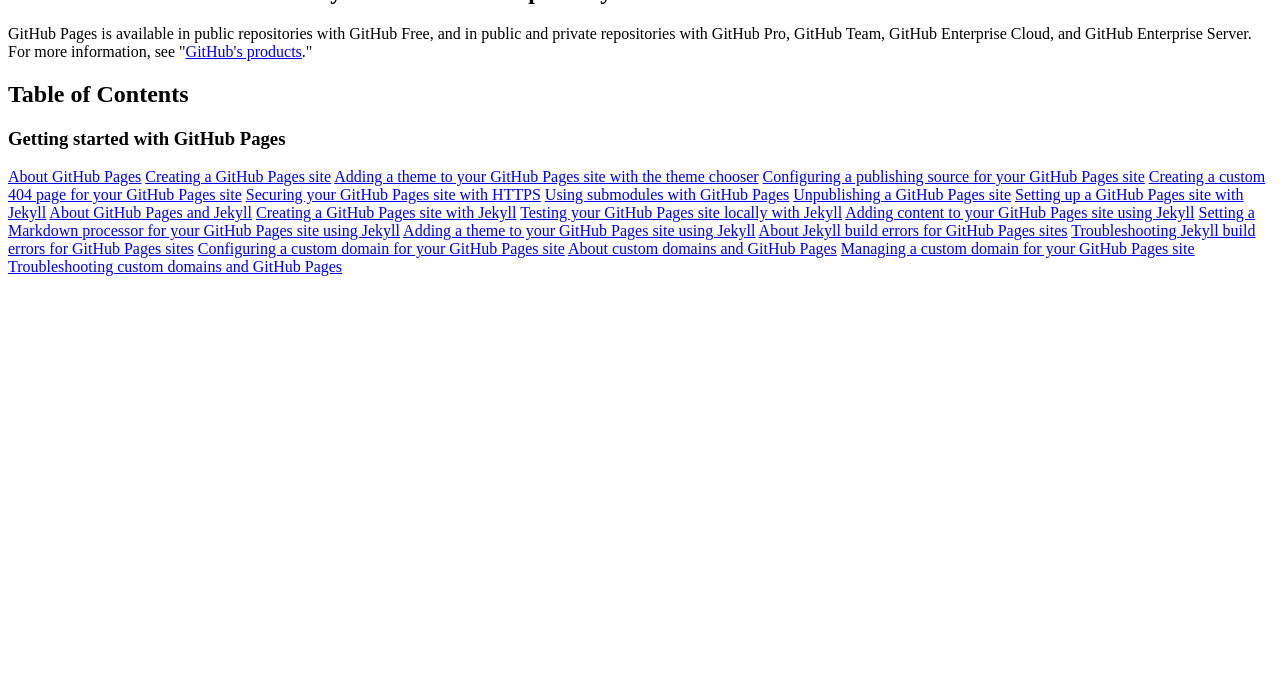
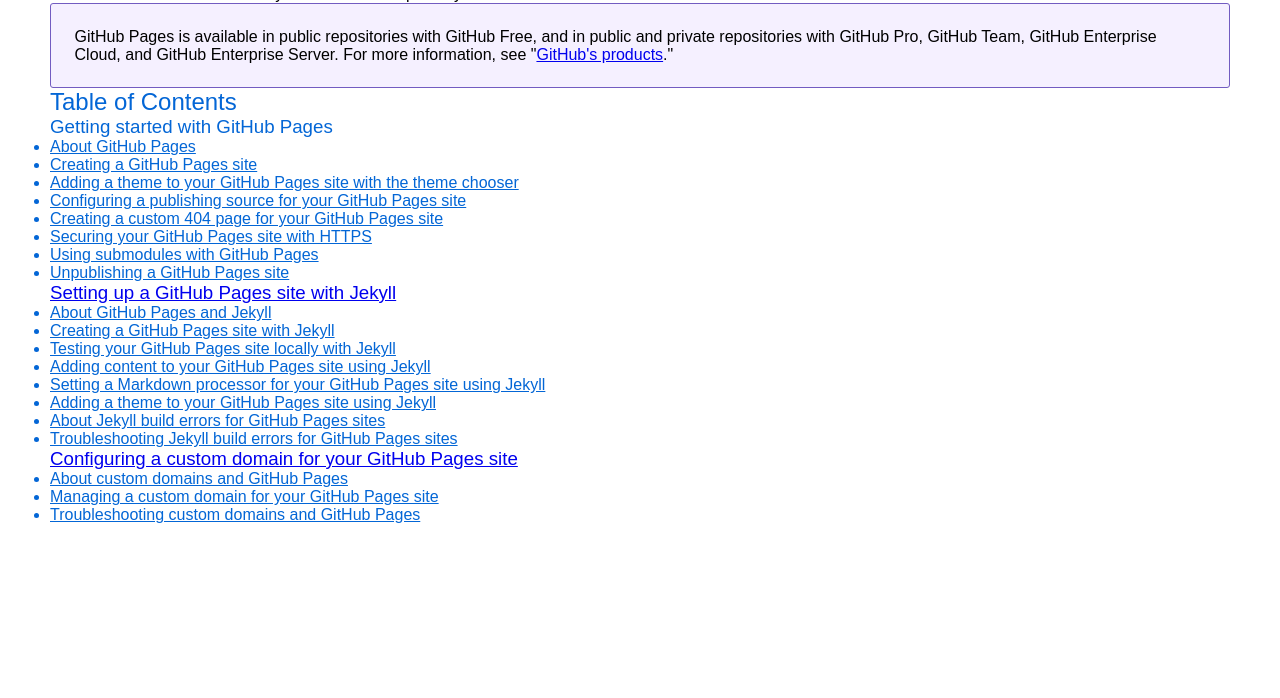
Before and after one commit to wi-fighters/github-pages-jseguraweb, a plain HTML site: page index.html in a window 1280 px wide. Shown: the part 102-800 px from the top of the page. Drawn offline with Linux system fonts and the light colour scheme.

Commit message:
add structure tags and color

```diff
--- a/index.html
+++ b/index.html
@@ -6,97 +6,161 @@
     <meta name="viewport" content="width=device-width, initial-scale=1.0">
     <meta http-equiv="X-UA-Compatible" content="ie=edge">
     <title>Working with GitHub Pages</title>
+    <style>
+        * {
+            margin: 0;
+            padding: 0;
+            font-family: Arial, Helvetica, sans-serif;
+            font-weight: 400;
+        }
+
+        body {
+            padding: 50px;
+        }
+
+        aside {
+            background-color: #F5F0FF;
+            border: 1px solid #725CC1;
+            border-radius: 3px;
+        }
+
+        aside p {
+            padding: 2%;
+        }
+
+        h2,
+        h3,
+        ul,
+        ul>a,
+        li>a {
+            color: #0366D6;
+        }
+    </style>
 </head>
 
 <body>
 
+    <header>
         <h1>Working with GitHub Pages</h1>
 
-    <h2>You can create a website directly from a GitHub repository.</h2>
+        <p>You can create a website directly from a GitHub repository.</p>
+    </header>
 
+    <aside>
         <p>
-        GitHub Pages is available in public repositories with GitHub Free, and in public and private repositories with
-        GitHub Pro, GitHub Team, GitHub Enterprise Cloud, and GitHub Enterprise Server. For more information, see "<a
-            href="/articles/github-s-products">GitHub's products</a>."
+            GitHub Pages is available in public repositories with GitHub Free, and in public and private repositories
+            with
+            GitHub Pro, GitHub Team, GitHub Enterprise Cloud, and GitHub Enterprise Server. For more information, see
+            "<a href="/articles/github-s-products">GitHub's products</a>."
         </p>
+    </aside>
 
+    <main>
         <h2>Table of Contents</h2>
 
         <h3>Getting started with GitHub Pages</h3>
+        <ul>
+            <li>
+                <a href="https://help.github.com/en/github/working-with-github-pages/about-github-pages">About GitHub
+                    Pages</a>
+            </li>
 
-    <a href="https://help.github.com/en/github/working-with-github-pages/about-github-pages">About GitHub Pages</a>
+            <li>
+                <a href="https://help.github.com/en/github/working-with-github-pages/creating-a-github-pages-site">Creating
+                    a
+                    GitHub
+                    Pages site</a></li>
 
-    <a href="https://help.github.com/en/github/working-with-github-pages/creating-a-github-pages-site">Creating a GitHub
-        Pages site</a>
-
+            <li>
                 <a
                     href="https://help.github.com/en/github/working-with-github-pages/adding-a-theme-to-your-github-pages-site-with-the-theme-chooser">Adding
                     a theme to your GitHub Pages site with the theme chooser</a>
+            </li>
 
+            <li>
                 <a
                     href="https://help.github.com/en/github/working-with-github-pages/configuring-a-publishing-source-for-your-github-pages-site">Configuring
                     a publishing source for your GitHub Pages site</a>
+            </li>
 
+            <li>
                 <a
                     href="https://help.github.com/en/github/working-with-github-pages/creating-a-custom-404-page-for-your-github-pages-site">Creating
                     a custom 404 page for your GitHub Pages site</a>
+            </li>
 
-    <a href="https://help.github.com/en/github/working-with-github-pages/securing-your-github-pages-site-with-https">Securing
+            <li>
+                <a
+                    href="https://help.github.com/en/github/working-with-github-pages/securing-your-github-pages-site-with-https">Securing
                     your GitHub Pages site with HTTPS</a>
+            </li>
 
-    <a href="https://help.github.com/en/github/working-with-github-pages/using-submodules-with-github-pages">Using
+            <li>
+                <a
+                    href="https://help.github.com/en/github/working-with-github-pages/using-submodules-with-github-pages">Using
                     submodules with GitHub Pages</a>
+            </li>
 
+            <li>
                 <a href="https://help.github.com/en/github/working-with-github-pages/unpublishing-a-github-pages-site">Unpublishing
                     a GitHub Pages site</a>
+            </li>
+        </ul>
 
-    <a href="https://help.github.com/en/github/working-with-github-pages/setting-up-a-github-pages-site-with-jekyll">Setting
-        up a GitHub Pages site with Jekyll</a>
+        <h3><a
+                href="https://help.github.com/en/github/working-with-github-pages/setting-up-a-github-pages-site-with-jekyll">Setting
+                up a GitHub Pages site with Jekyll</a></h3>
+        <ul>
+            <li><a href="https://help.github.com/en/github/working-with-github-pages/about-github-pages-and-jekyll">About
+                    GitHub
+                    Pages and Jekyll</a></li>
 
-    <a href="https://help.github.com/en/github/working-with-github-pages/about-github-pages-and-jekyll">About GitHub
-        Pages and Jekyll</a>
+            <li><a
+                    href="https://help.github.com/en/github/working-with-github-pages/creating-a-github-pages-site-with-jekyll">Creating
+                    a GitHub Pages site with Jekyll</a></li>
 
-    <a href="https://help.github.com/en/github/working-with-github-pages/creating-a-github-pages-site-with-jekyll">Creating
-        a GitHub Pages site with Jekyll</a>
+            <li><a
+                    href="https://help.github.com/en/github/working-with-github-pages/testing-your-github-pages-site-locally-with-jekyll">Testing
+                    your GitHub Pages site locally with Jekyll</a></li>
 
-    <a
-        href="https://help.github.com/en/github/working-with-github-pages/testing-your-github-pages-site-locally-with-jekyll">Testing
-        your GitHub Pages site locally with Jekyll</a>
+            <li><a
+                    href="https://help.github.com/en/github/working-with-github-pages/adding-content-to-your-github-pages-site-using-jekyll">Adding
+                    content to your GitHub Pages site using Jekyll</a></li>
 
-    <a
-        href="https://help.github.com/en/github/working-with-github-pages/adding-content-to-your-github-pages-site-using-jekyll">Adding
-        content to your GitHub Pages site using Jekyll</a>
+            <li><a
+                    href="https://help.github.com/en/github/working-with-github-pages/setting-a-markdown-processor-for-your-github-pages-site-using-jekyll">Setting
+                    a Markdown processor for your GitHub Pages site using Jekyll</a></li>
 
-    <a
-        href="https://help.github.com/en/github/working-with-github-pages/setting-a-markdown-processor-for-your-github-pages-site-using-jekyll">Setting
-        a Markdown processor for your GitHub Pages site using Jekyll</a>
+            <li><a
+                    href="https://help.github.com/en/github/working-with-github-pages/adding-a-theme-to-your-github-pages-site-using-jekyll">Adding
+                    a theme to your GitHub Pages site using Jekyll</a></li>
 
-    <a
-        href="https://help.github.com/en/github/working-with-github-pages/adding-a-theme-to-your-github-pages-site-using-jekyll">Adding
-        a theme to your GitHub Pages site using Jekyll</a>
+            <li><a
+                    href="https://help.github.com/en/github/working-with-github-pages/about-jekyll-build-errors-for-github-pages-sites">About
+                    Jekyll build errors for GitHub Pages sites</a></li>
 
-    <a
-        href="https://help.github.com/en/github/working-with-github-pages/about-jekyll-build-errors-for-github-pages-sites">About
-        Jekyll build errors for GitHub Pages sites</a>
-
-    <a
+            <li><a
                     href="https://help.github.com/en/github/working-with-github-pages/troubleshooting-jekyll-build-errors-for-github-pages-sites">Troubleshooting
                     Jekyll build errors for GitHub Pages sites</a>
+        </ul>
 
-    <a
+        <h3><a
                 href="https://help.github.com/en/github/working-with-github-pages/configuring-a-custom-domain-for-your-github-pages-site">Configuring
-        a custom domain for your GitHub Pages site</a>
+                a custom domain for your GitHub Pages site</a></h3>
+        <ul>
+            <li><a
+                    href="https://help.github.com/en/github/working-with-github-pages/about-custom-domains-and-github-pages">About
+                    custom domains and GitHub Pages</a></li>
 
-    <a href="https://help.github.com/en/github/working-with-github-pages/about-custom-domains-and-github-pages">About
-        custom domains and GitHub Pages</a>
+            <li><a
+                    href="https://help.github.com/en/github/working-with-github-pages/managing-a-custom-domain-for-your-github-pages-site">Managing
+                    a custom domain for your GitHub Pages site</a></li>
 
-    <a
-        href="https://help.github.com/en/github/working-with-github-pages/managing-a-custom-domain-for-your-github-pages-site">Managing
-        a custom domain for your GitHub Pages site</a>
-
-    <a
+            <li><a
                     href="https://help.github.com/en/github/working-with-github-pages/troubleshooting-custom-domains-and-github-pages">Troubleshooting
-        custom domains and GitHub Pages</a>
+                    custom domains and GitHub Pages</a></li>
+        </ul>
+    </main>
 
 </body>
 
```
Lines whose indentation alone changed are shown as unchanged.
